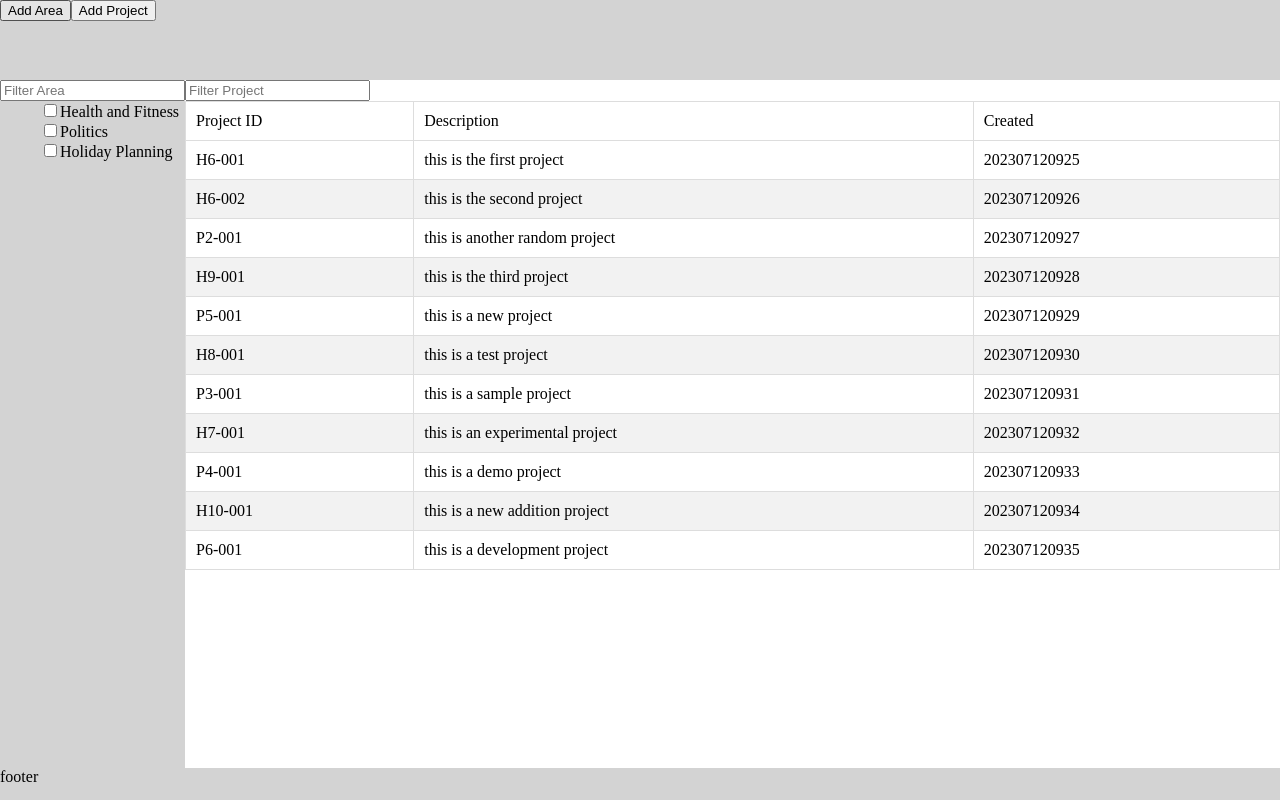
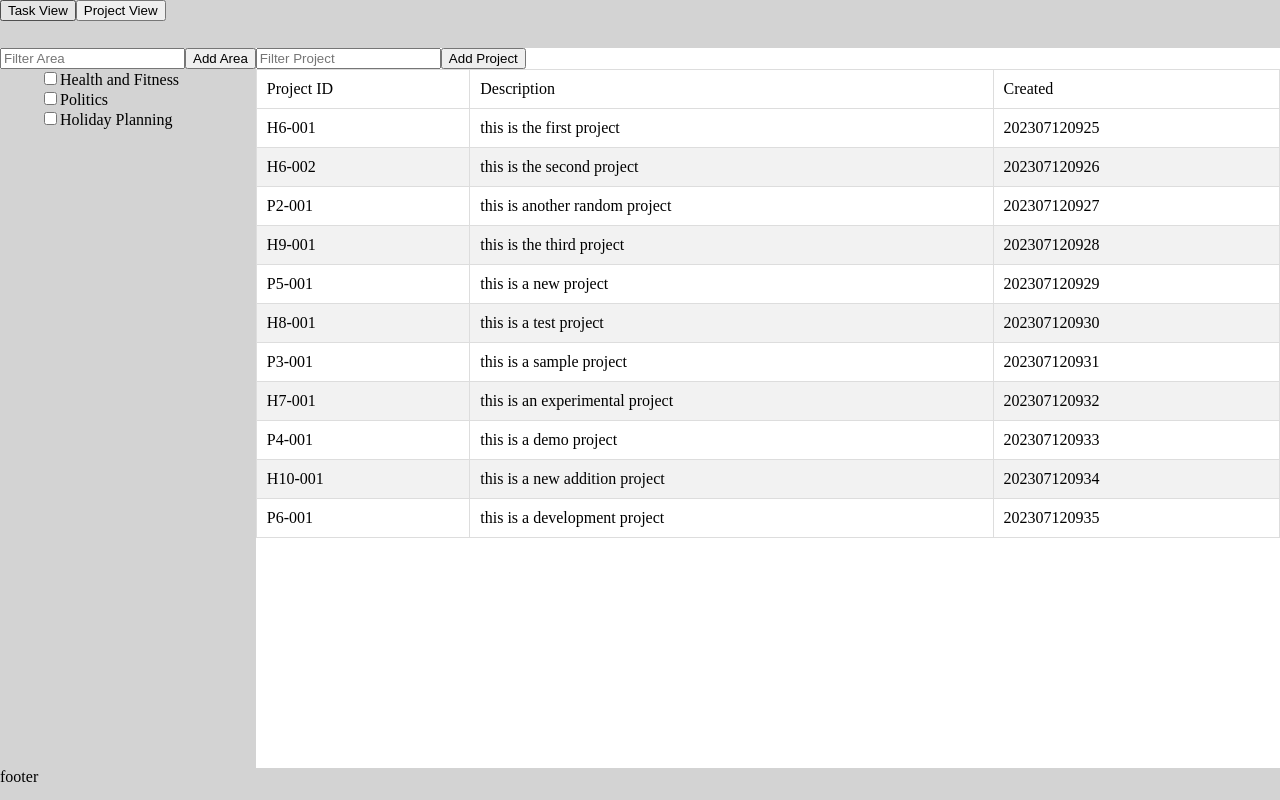
Before and after one commit to cademis/todo-js, a website built with webpack: page dist/index.html in a window 1280 px wide. Built offline with nearby package versions, Linux system fonts and the light colour scheme.

Commit message:
add id to checkbox labels

```diff
--- a/src/index.js
+++ b/src/index.js
@@ -1,4 +1,4 @@
-import { format } from "date-fns";
+import { add, format } from "date-fns";
 import "./style.css";
 
 // const result = format(new Date(), 'yyyyddMMHHmm')
@@ -15,18 +15,22 @@ const containerElement = createElement("div", bodyElement, "container");
 
 export const renderHeader = () => {
   const headerElement = createElement("header", containerElement);
-  const createArea = createElement("button", headerElement);
-  createArea.type = "button";
-  createArea.innerHTML = "Add Area";
-  const createProject = createElement("button", headerElement);
-  createProject.type = "button";
-  createProject.innerHTML = "Add Project";
+  const taskView = createElement("button", headerElement);
+  taskView.type = "button";
+  taskView.innerHTML = "Task View";
+  const projectView = createElement("button", headerElement);
+  projectView.type = "button";
+  projectView.innerHTML = "Project View";
 };
 
 export const renderSidebar = () => {
   const sidebarElement = createElement("div", containerElement, "sidebar");
+
   const input = createElement("input", sidebarElement, "filter-area");
   input.placeholder = "Filter Area";
+  const addArea = createElement("button", sidebarElement);
+  addArea.type = "button";
+  addArea.innerHTML = "Add Area";
   const div = createElement("div", sidebarElement, "checkboxes");
   const ul = createElement("ul", div);
   let areas = [
@@ -36,10 +40,14 @@ export const renderSidebar = () => {
   ];
   areas.forEach((area) => {
     const li = createElement("li", ul);
-    const input = createElement("input", li);
+    const areaDescription = `${area.areaId}-${area.description
+      .split(" ")
+      .join("-")}`;
+    const input = createElement("input", li, areaDescription.toLowerCase());
     input.type = "checkbox";
     const label = createElement("label", li);
     label.textContent = area.description;
+    label.htmlFor = areaDescription.toLowerCase();
   });
 };
 
@@ -47,7 +55,9 @@ export const renderMain = () => {
   const mainElement = createElement("main", containerElement);
   const input = createElement("input", mainElement, "filter-project");
   input.placeholder = "Filter Project";
-
+  const addProject = createElement("button", mainElement);
+  addProject.type = "button";
+  addProject.innerHTML = "Add Project";
   const table = createElement("table", mainElement);
   const thead = createElement("thead", table);
   const tr = createElement("tr", thead);
--- a/src/style.css
+++ b/src/style.css
@@ -22,7 +22,7 @@ footer,
 
 header {
   grid-column: 1/3;
-  height: 5rem;
+  height: 3rem;
 }
 
 #sidebar {
```
Also changed, not shown: README.md, dist/index.bundle.js.
